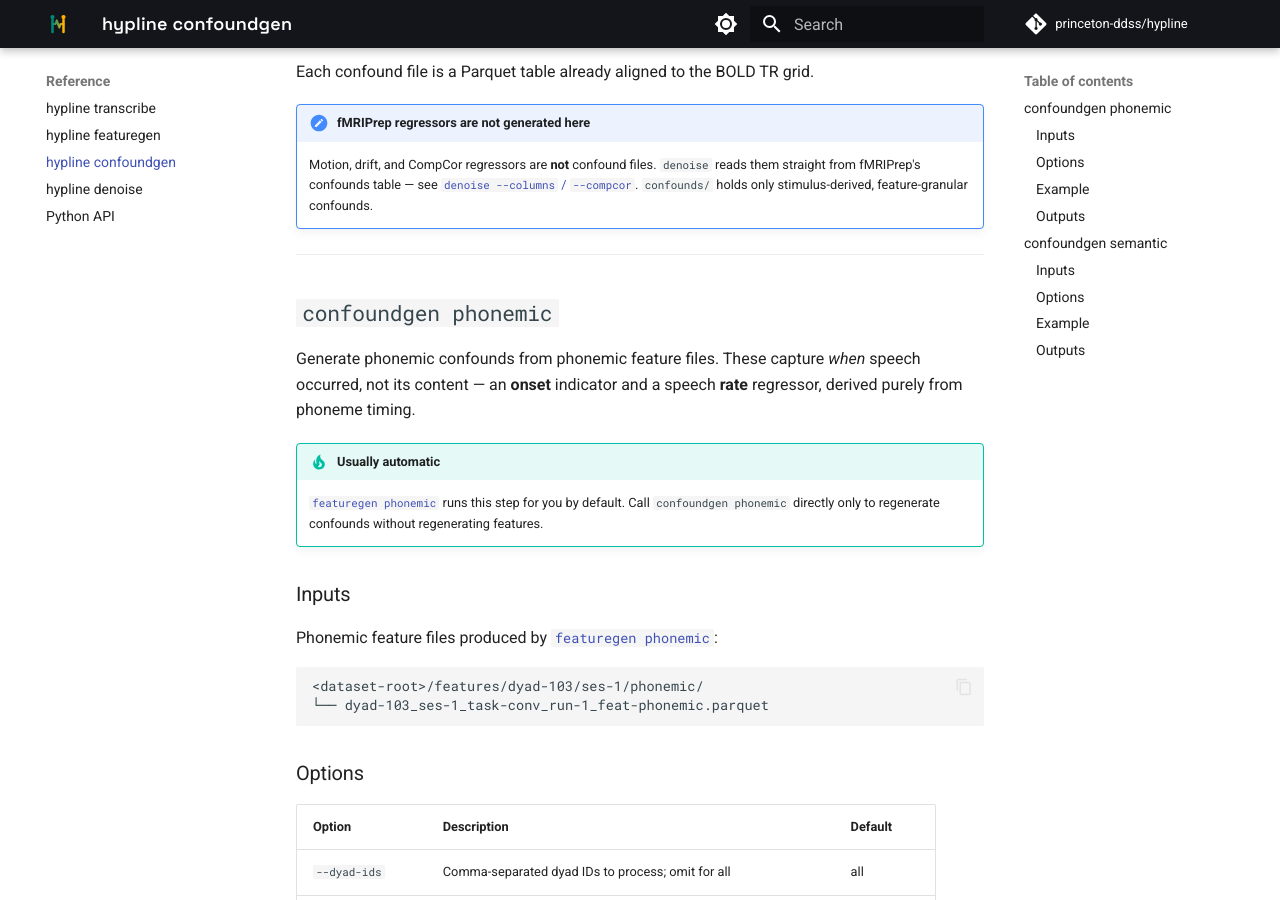
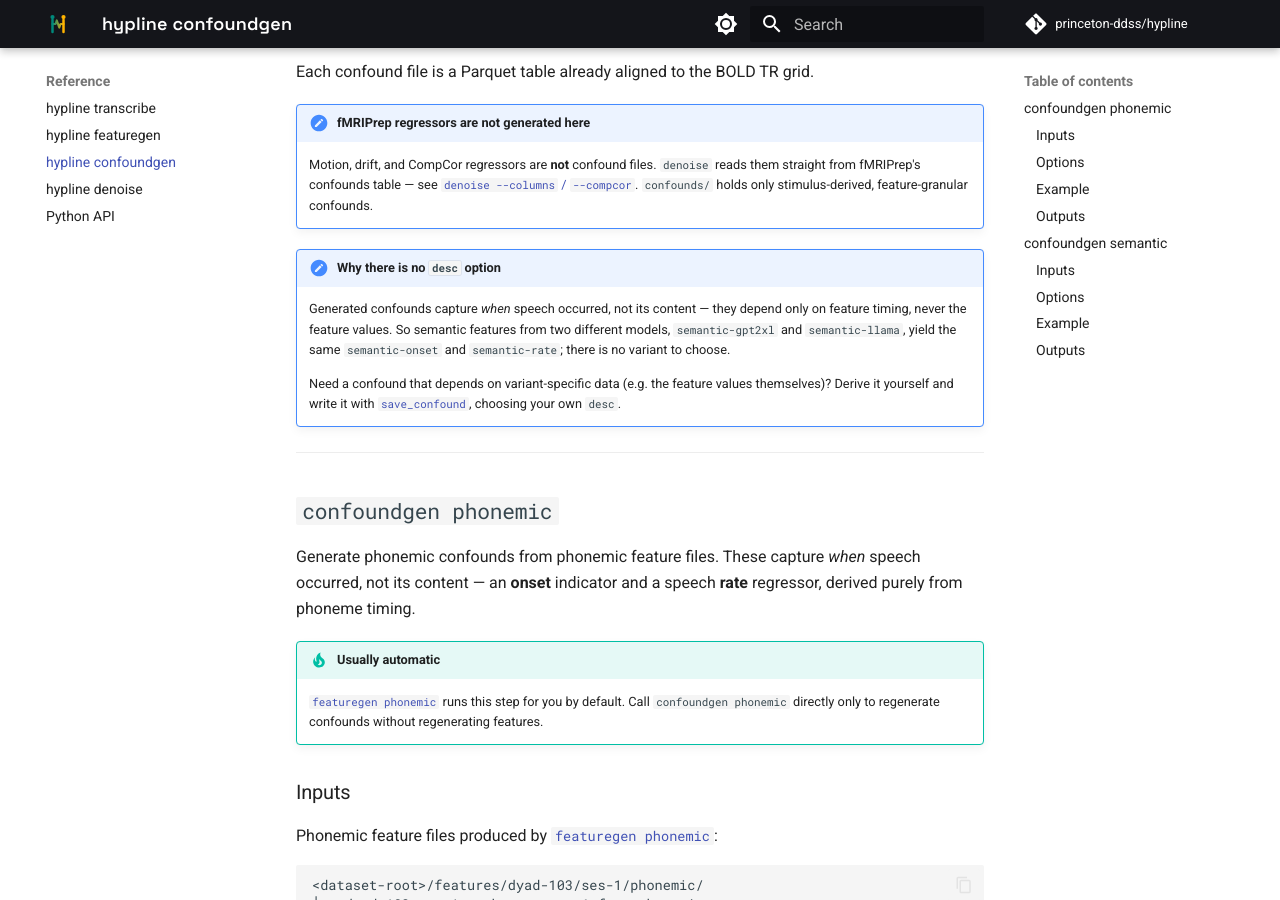
Before and after one commit to princeton-ddss/hypline, an MkDocs documentation site: the page built from docs/mkdocs/reference/confoundgen.md, in a window 1280 px wide and 900 px high, scrolled down 461 px. Built offline with MkDocs 1.6.1 and Material for MkDocs 9.7.7, drawn with Linux system fonts in a browser that asks for light colours; comment, search, counter and statistics services are not loaded; the version menu is left out.

Commit message:
Document gated-model auth and confound desc behavior

```diff
--- a/docs/mkdocs/reference/confoundgen.md
+++ b/docs/mkdocs/reference/confoundgen.md
@@ -20,6 +20,18 @@ Each confound file is a Parquet table already aligned to the BOLD TR grid.
     reads them straight from fMRIPrep's confounds table — see
     [`denoise --columns` / `--compcor`](denoise.md). `confounds/` holds only
     stimulus-derived, feature-granular confounds.
+
+!!! note "Why there is no `desc` option"
+
+    Generated confounds capture *when* speech occurred, not its content — they
+    depend only on feature timing, never the feature values. So semantic features
+    from two different models, `semantic-gpt2xl` and `semantic-llama`, yield the
+    same `semantic-onset` and `semantic-rate`; there is no variant to choose.
+
+    Need a confound that depends on variant-specific data (e.g. the feature values
+    themselves)? Derive it yourself and write it with
+    [`save_confound`](python-api.md#hypline.save_confound), choosing your own
+    `desc`.
 
 ---
 
```
Also changed, not shown: docs/mkdocs/reference/featuregen.md (+14 -0 lines), notes/modules/semantic.md (+6 -0 lines).
